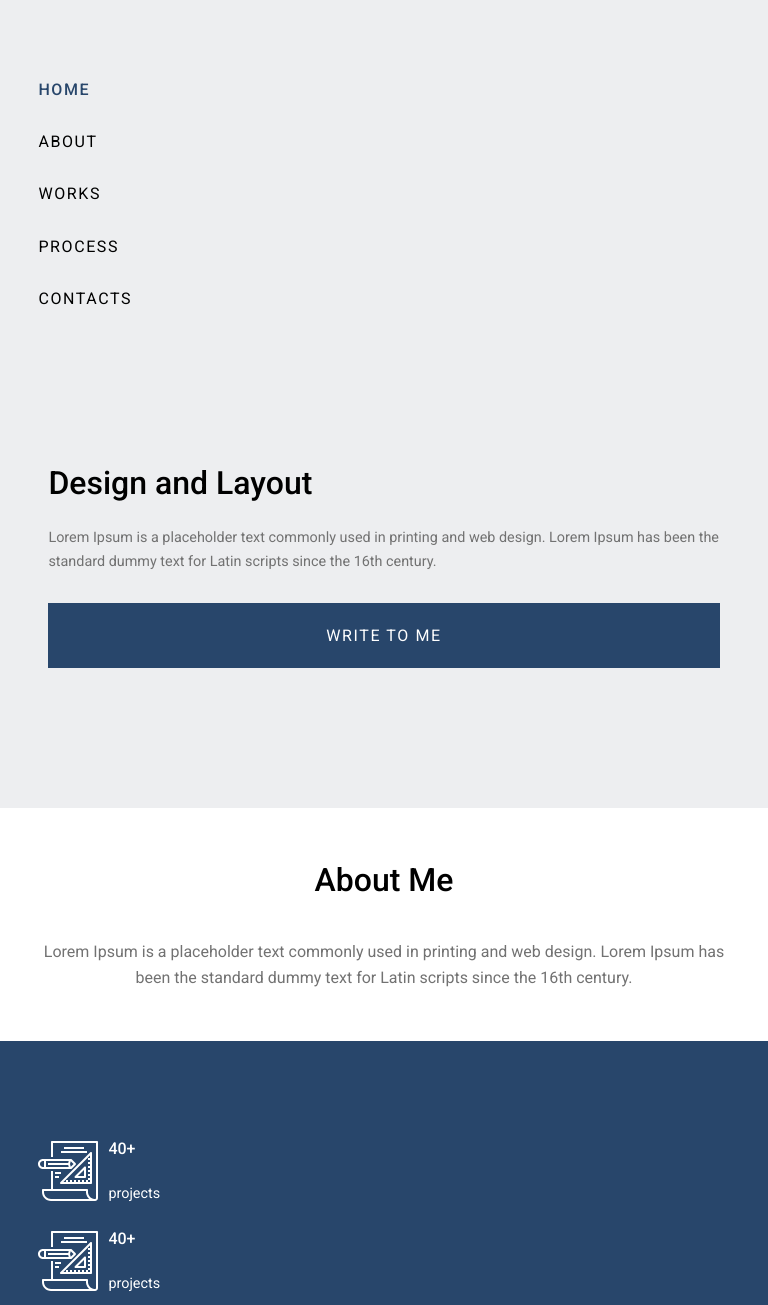
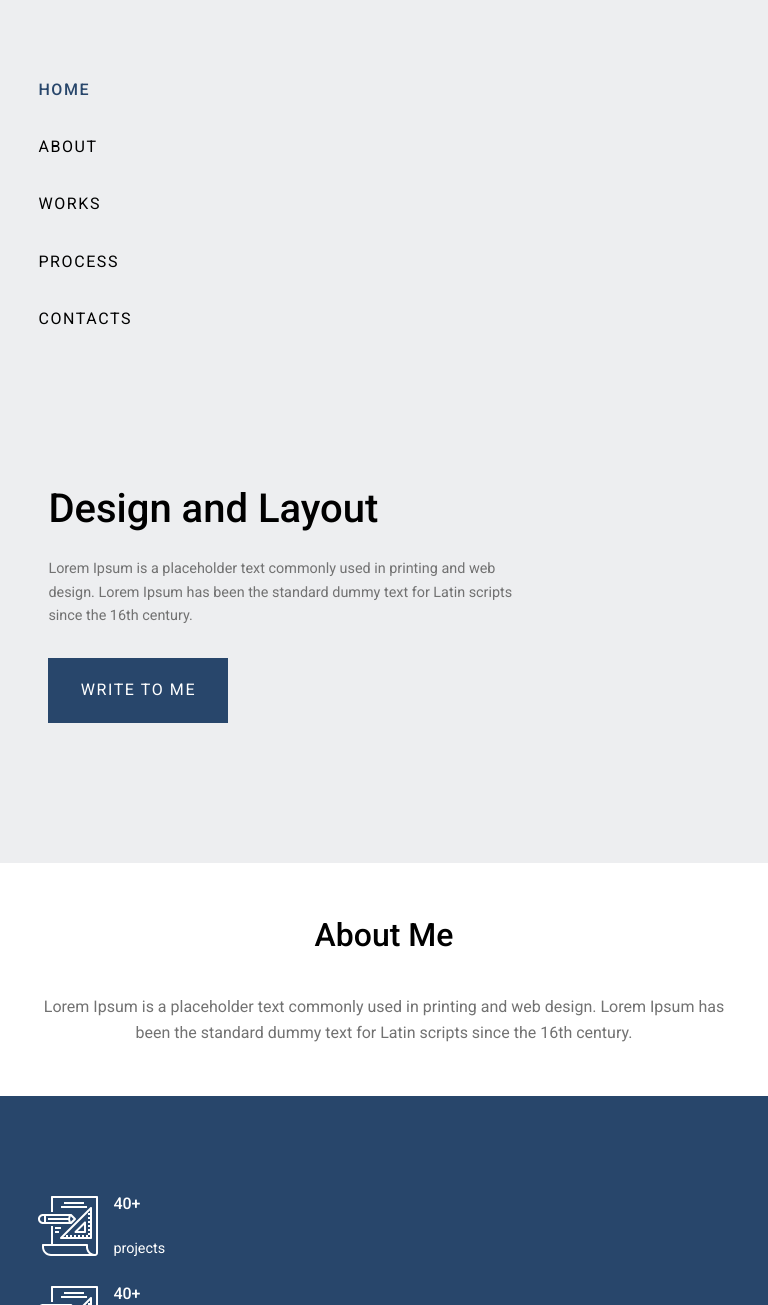
Before and after one commit to leriadem/lesson9, a plain HTML site: page index.html in a window 768 px wide. Shown: the top 1305 px of the page. Drawn offline with Linux system fonts and the light colour scheme.

Commit message:
адаптація планшети

```diff
--- a/assets/css/styles.css
+++ b/assets/css/styles.css
@@ -6,7 +6,7 @@
   --color-gray-light: #edeef0;
   --color-white: #ffffff;
 
-  --font-family: 'Roboto', sans-serif;
+  --font-family: "Roboto", sans-serif;
   --font-size: 16px;
   --font-weight: 400;
 
@@ -231,7 +231,7 @@ a {
 @media (min-width: 768px) {
   .navbar__list {
     flex-direction: column;
-    gap: 10px
+    gap: 10px;
   }
 
   .hero {
@@ -267,7 +267,7 @@ a {
 
   .experience__item-picture img {
     width: 60px; /* іконки */
-  height: auto
+    height: auto;
   }
 
   .experience__item-description {
@@ -283,7 +283,8 @@ a {
     padding-bottom: 50px;
   }
 
-.container, .container-sm {
+  .container,
+  .container-sm {
     width: 90%;
   }
 
@@ -291,3 +292,29 @@ a {
     min-height: 180px;
   }
 }
+
+@media (min-width: 768px) and (max-width: 1110px) {
+  .navbar__list {
+    gap: 15px;
+  }
+
+  .hero {
+    max-width: 70%;
+  }
+
+  .hero__title {
+    font-size: 2.5rem;
+  }
+  .hero__button {
+    min-width: 180px;
+  }
+
+  .experience__container {
+    flex-wrap: wrap;
+  }
+
+  .experience__item {
+    flex: 1 1 45%;
+    gap: 15px;
+  }
+}
```
Lines whose indentation alone changed are shown as unchanged.
